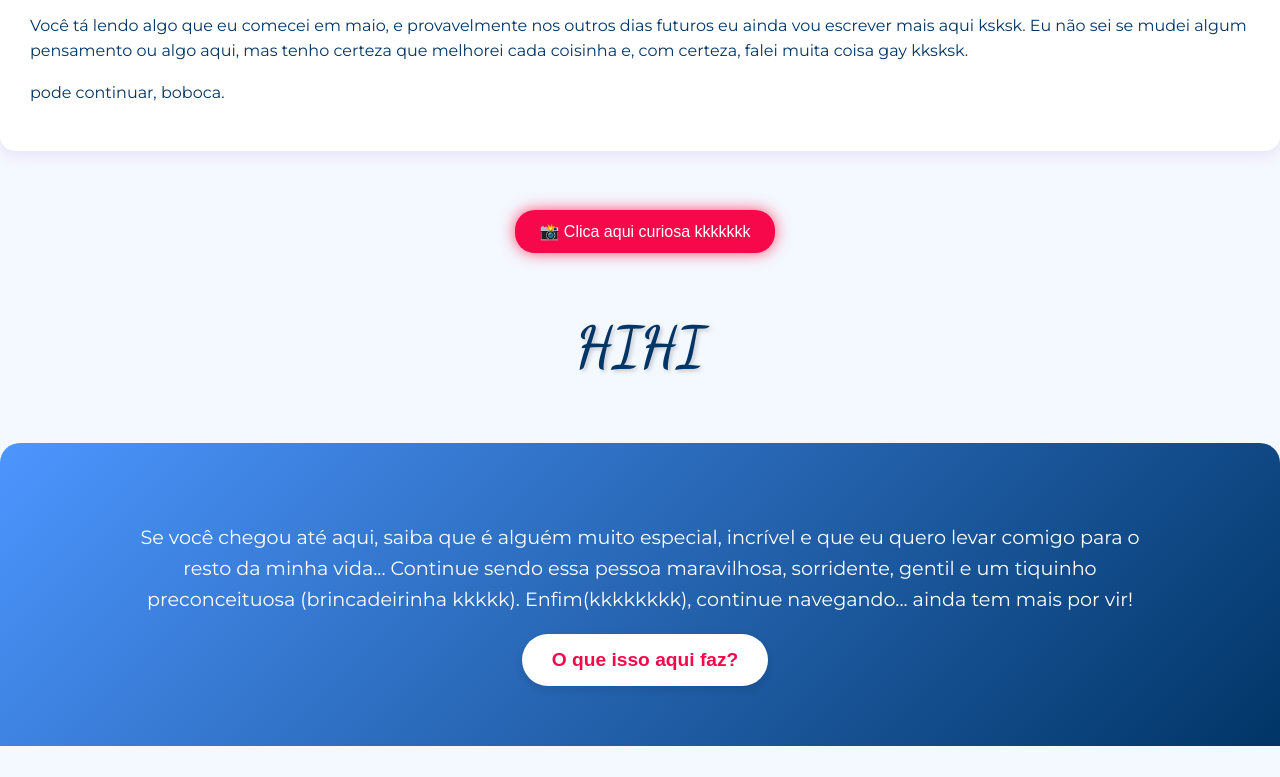
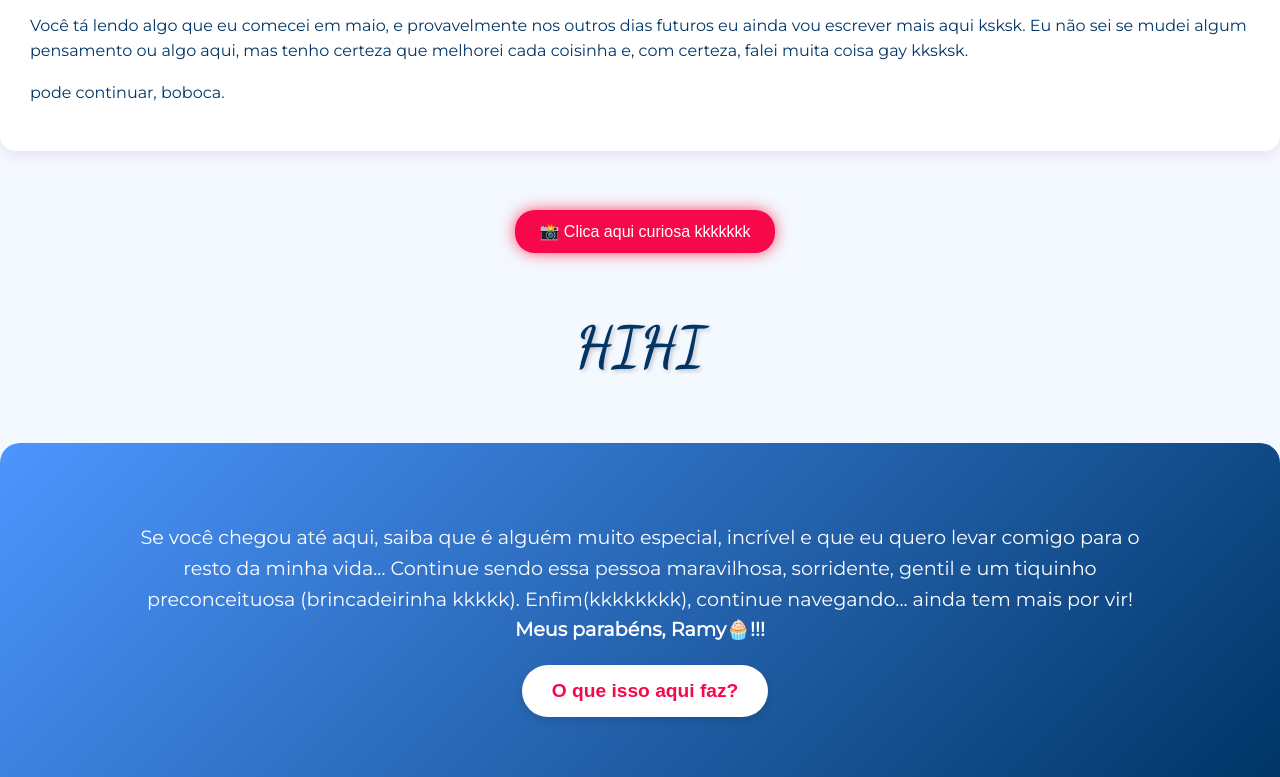
Before and after one commit to Taylon23/Ramy, a plain HTML site: page templates/index.html in a window 1280 px wide. Shown: the part 1509-2286 px from the top of the page. Before the commit the page ends 2255 px from the top, so only its background shows below. Drawn offline with Linux system fonts and the light colour scheme.

Commit message:
finalizando parabens

```diff
--- a/templates/index.html
+++ b/templates/index.html
@@ -10,7 +10,8 @@
 <div id="smile-button">😊 hihi!</div>
 
 <body>
-  <audio id="background-audio" autoplay preload="auto" src="../assets/songs/Vanessa da Mata - Ainda Bem (Áudio Oficial).mp3"></audio>
+  <audio id="background-audio" autoplay preload="auto"
+    src="../assets/songs/Vanessa da Mata - Ainda Bem (Áudio Oficial).mp3"></audio>
   <header>
     <div class="container">
       <h1 id="girlfriend-name">Para minha doce Ramy🧁</h1>
@@ -140,7 +141,7 @@
         <div class="slide">
           <img src="../assets/drive-download-20250710T163252Z-1-001/IMG_20250620_141753.jpg" alt="Foto 4" />
         </div>
-         <div class="slide">
+        <div class="slide">
           <img src="../assets/drive-download-20250710T163252Z-1-001/IMG_20250620_142151.jpg" alt="Foto 4" />
         </div>
         <div class="slide">
@@ -155,7 +156,7 @@
         <div class="slide">
           <img src="../assets/drive-download-20250710T163252Z-1-001/IMG_20250620_164804.jpg" alt="Foto 4" />
         </div>
-         <div class="slide">
+        <div class="slide">
           <img src="../assets/drive-download-20250710T163252Z-1-001/IMG_20250620_164812.jpg" alt="Foto 4" />
         </div>
       </div>
@@ -166,7 +167,9 @@
   <footer>
     <div class="container">
       <p class="footer-message">
-       Se você chegou até aqui, saiba que é alguém muito especial, incrível e que eu quero levar comigo para o resto da minha vida... Continue sendo essa pessoa maravilhosa, sorridente, gentil e um tiquinho preconceituosa (brincadeirinha kkkkk). Enfim(kkkkkkkk), continue navegando... ainda tem mais por vir!
+        Se você chegou até aqui, saiba que é alguém muito especial, incrível e que eu quero levar comigo para o resto da
+        minha vida... Continue sendo essa pessoa maravilhosa, sorridente, gentil e um tiquinho preconceituosa
+        (brincadeirinha kkkkk). Enfim(kkkkkkkk), continue navegando... ainda tem mais por vir! <strong>Meus parabéns, Ramy🧁!!!</strong>
       </p>
       <button class="surprise-btn" onclick="window.location.href='jogo.html'">
         O que isso aqui faz?
```
